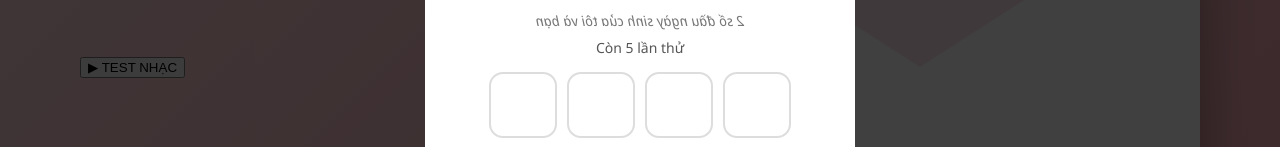
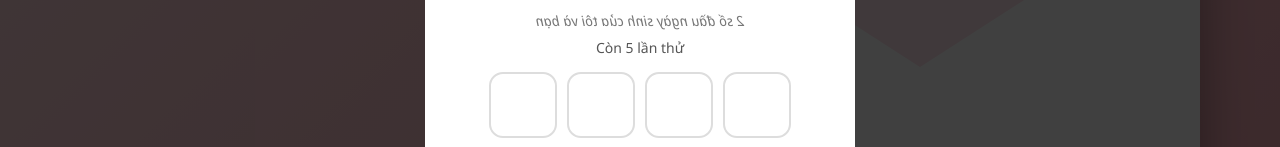
Before and after one commit to hungdtrai1788/haha, a plain HTML site: page index.html in a window 1280 px wide. Shown: the part 333-480 px from the top of the page. Drawn offline with Linux system fonts and the light colour scheme.

Commit message:
Refactor index.html structure and styles

```diff
--- a/index.html
+++ b/index.html
@@ -196,9 +196,8 @@ canvas{
     <source src="khuc-hat-mung-sinh-nhat.mp3" type="audio/mpeg">
 </audio>
 
-<button onclick="document.getElementById('song').play()">
-▶ TEST NHẠC
-</button>
+
+
 
 
 
```
